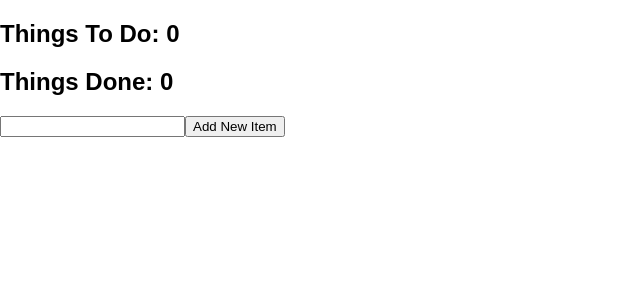
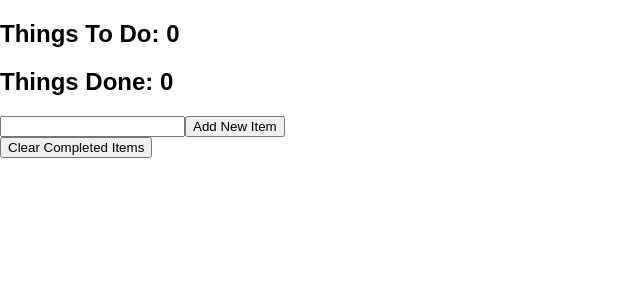
Before and after one commit to GhostToast/todo, a React (Create React App) app: page / in a window 1280 px wide. Shown: the top 300 px of the page, without its empty margins (0-640 px from the left). Built offline with nearby package versions, Linux system fonts and the light colour scheme.

Commit message:
Add 'clear completed items'

```diff
--- a/src/App.js
+++ b/src/App.js
@@ -26,6 +26,11 @@ class ToDoList extends Component {
 		ReactDOM.findDOMNode( this.refs.newItemValue ).value = '';
 		localStorage.setItem( 'todos', JSON.stringify( this.props.todos ) );
 		this.setState( { todos: this.props.todos } );
+	}
+
+	clear() {
+		localStorage.setItem( 'finished', [] );
+		this.setState( { finished: [] } );
 	}
 
 	done(todo) {
@@ -76,7 +81,9 @@ class ToDoList extends Component {
 				</ul>
 
 				<input ref="newItemValue" name="newItemValue" type="text" />
-				<input ref="newItemButton" name="newItemButton" type="button" color='blue' value="Add New Item" onClick={this.add.bind(this)} />
+				<input ref="newItemButton" name="newItemButton" type="button" value="Add New Item" onClick={this.add.bind(this)} />
+				<br />
+				<input ref="clearCompleted" name="clearCompleted" type="button" value="Clear Completed Items" onClick={this.clear.bind(this)} />
 			</div>
 		);
 	}
```
